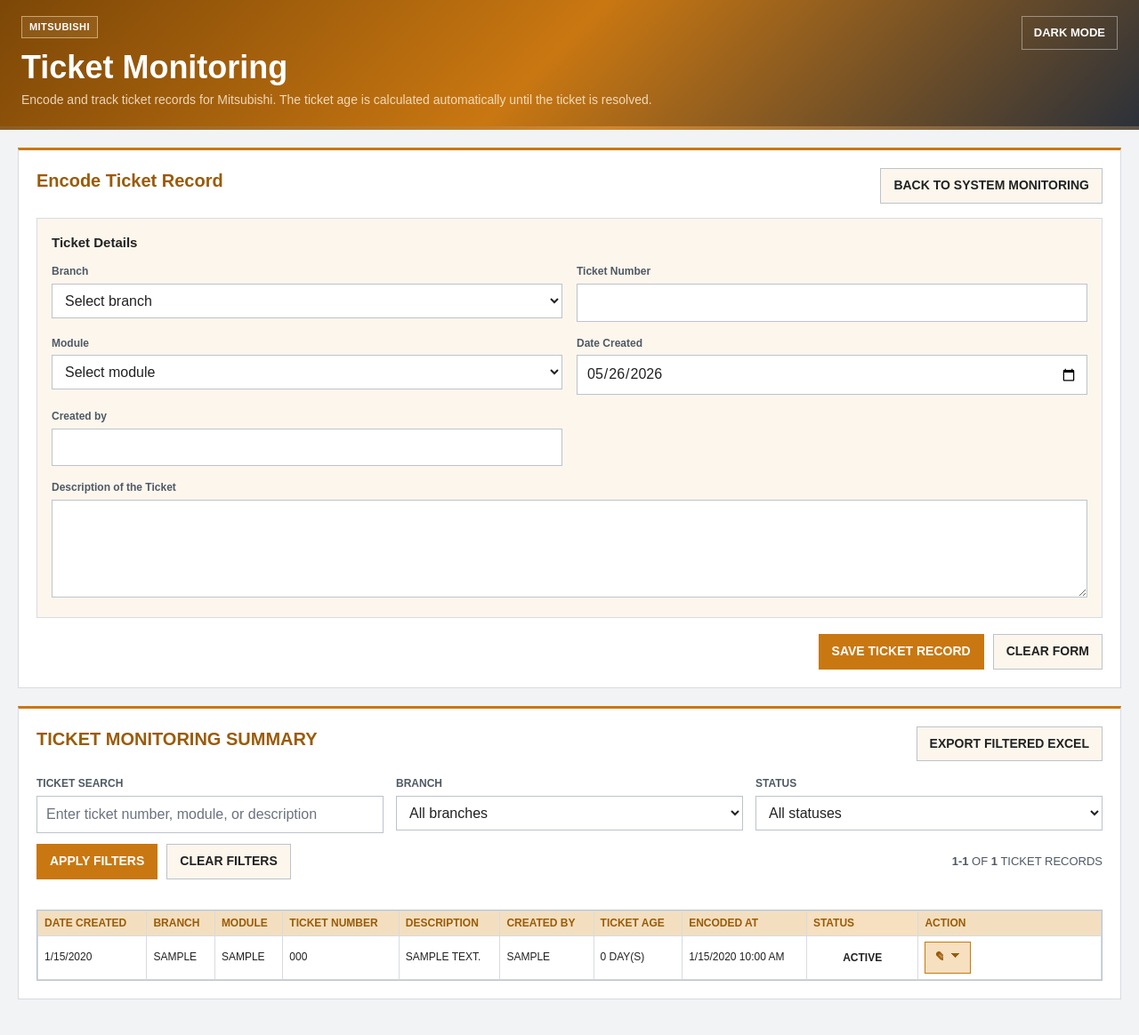
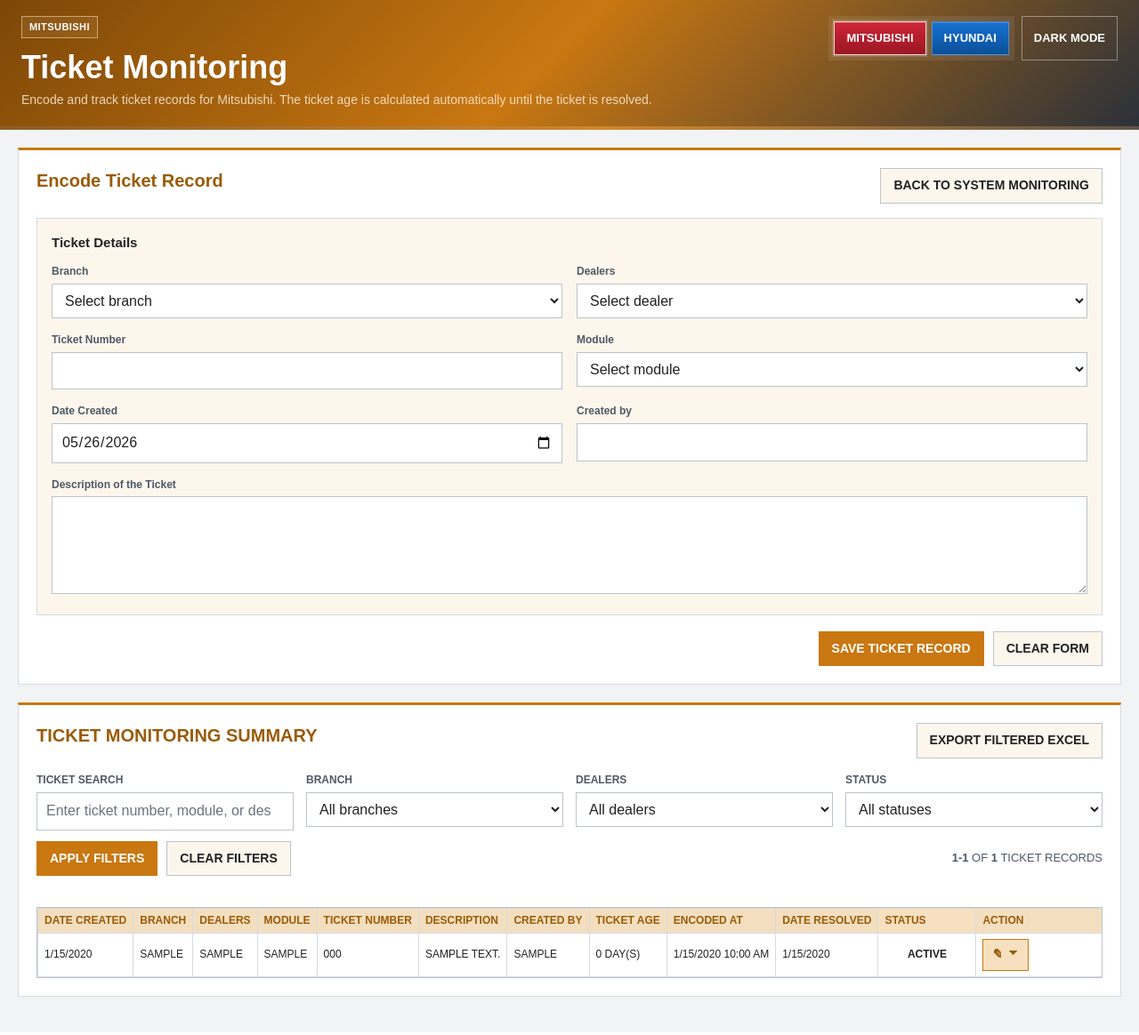
Before and after one commit to Wysi-Chel/system_monitoring_micei, a PHP site: page /ticket_monitoring.php in a window 1280 px wide. Shown: the whole page at 89% size. Run offline with PHP 8.4, Linux system fonts and the light colour scheme; tables that the repository leaves empty hold one stand-in row (values such as "Sample post").

Commit message:
ticket monitoring update

```diff
--- a/assets/css/index.css
+++ b/assets/css/index.css
@@ -800,7 +800,7 @@
     display: inline-flex;
     align-items: center;
     justify-content: center;
-    min-width: 40px;
+    min-width: 78px;
     padding: 6px 8px;
     border: 1px solid var(--border);
     background: var(--surface-soft);
@@ -808,6 +808,7 @@
     font-size: 14px;
     font-weight: bold;
     line-height: 1;
+    white-space: nowrap;
 }
 
 .active-filters {
--- a/config.php
+++ b/config.php
@@ -30,9 +30,12 @@
         "key" => "hyundai",
         "company_name" => "Hyundai",
         "system_name" => "NTR System Monitoring",
-        "has_ticket_monitoring" => false,
+        "has_ticket_monitoring" => true,
         "table_name" => "ntr_system_monitoring",
+        "ticket_table_name" => "ntr_ticket_monitoring",
         "legacy_table_names" => ["NTR system monitoring", "ntr system monitoring"],
+        "legacy_ticket_table_names" => ["NTR ticket monitoring", "ntr ticket monitoring"],
+        "legacy_resolved_ticket_table_names" => ["NTR resolved ticket monitoring", "ntr resolved ticket monitoring"],
         "logo_path" => "assets/images/hyundai_logo.png",
         "logo_type" => "image/png",
         "logo_alt" => "Hyundai Company",
@@ -257,6 +260,7 @@
         "CREATE TABLE IF NOT EXISTS {$tableNameSql} (
             id INT AUTO_INCREMENT PRIMARY KEY,
             branch VARCHAR(100),
+            dealer VARCHAR(100),
             module VARCHAR(100),
             ticket_number VARCHAR(150) NOT NULL,
             ticket_description TEXT,
@@ -268,8 +272,21 @@
         )"
     );
 
-    ensureMysqlTableColumn($pdo, $tableNameSql, "module", "module VARCHAR(100) AFTER branch");
+    ensureMysqlTableColumn($pdo, $tableNameSql, "dealer", "dealer VARCHAR(100) AFTER branch");
+    ensureMysqlTableColumn($pdo, $tableNameSql, "module", "module VARCHAR(100) AFTER dealer");
     syncLegacyTableIntoTargetIfNeeded($pdo, $company["legacy_ticket_table_names"] ?? [], $company["ticket_table_name"]);
+    backfillTicketMonitoringDealerValues($pdo, $tableNameSql);
+}
+
+function backfillTicketMonitoringDealerValues(PDO $pdo, string $tableNameSql): void
+{
+    $pdo->exec(
+        "UPDATE {$tableNameSql}
+         SET dealer = UPPER(TRIM(branch)),
+             branch = 'GSC'
+         WHERE COALESCE(TRIM(dealer), '') = ''
+           AND UPPER(TRIM(branch)) IN ('MGSC', 'NGSC', 'MKC')"
+    );
 }
 
 try {
--- a/export_ticket_excel.php
+++ b/export_ticket_excel.php
@@ -13,6 +13,7 @@
 
 $filterOptions = [
     "branch" => $branchOptions,
+    "dealer" => $dealerOptions,
     "status" => $ticketStatusOptions,
     "per_page" => $rowsPerPageOptions,
 ];
--- a/includes/monitoring_helpers.php
+++ b/includes/monitoring_helpers.php
@@ -236,7 +236,7 @@
 function formatSummaryValue(array $column, array $row): string
 {
     $value = $row[$column["key"]] ?? "";
-    $uppercaseSummaryKeys = ["processed_type", "classification", "status", "offense", "disciplinary_action", "action_taken"];
+    $uppercaseSummaryKeys = ["user_name", "client_name", "reason", "processed_type", "classification", "status", "offense", "disciplinary_action", "action_taken"];
 
     switch ($column["format"] ?? "text") {
         case "date":
@@ -349,6 +349,10 @@
         $badges[] = "Branch: " . $filters["branch"];
     }
 
+    if (($filters["dealer"] ?? "") !== "") {
+        $badges[] = "Dealers: " . $filters["dealer"];
+    }
+
     if (($filters["ticket_status"] ?? "") !== "") {
         $badges[] = "Status: " . $filters["ticket_status"];
     }
--- a/includes/monitoring_options.php
+++ b/includes/monitoring_options.php
@@ -40,11 +40,13 @@
 $ticketMonitoringColumns = [
     ["key" => "date_created", "label" => "Date Created", "format" => "date"],
     ["key" => "branch", "label" => "Branch", "format" => "text"],
+    ["key" => "dealer", "label" => "Dealers", "format" => "text"],
     ["key" => "module", "label" => "Module", "format" => "text"],
     ["key" => "ticket_number", "label" => "Ticket Number", "format" => "text"],
     ["key" => "ticket_description", "label" => "Description", "format" => "text"],
     ["key" => "created_by", "label" => "Created By", "format" => "text"],
     ["key" => "ticket_age", "label" => "Ticket Age", "format" => "ticket_age"],
     ["key" => "created_at", "label" => "Encoded At", "format" => "timestamp"],
+    ["key" => "resolved_at", "label" => "Date Resolved", "format" => "date"],
     ["key" => "ticket_status", "label" => "Status", "format" => "text"],
 ];
--- a/includes/monitoring_repository.php
+++ b/includes/monitoring_repository.php
@@ -86,6 +86,7 @@
     $filters = [
         "search" => normalizeSearchFilter($input["q"] ?? ""),
         "branch" => "",
+        "dealer" => normalizeAllowedFilter($input["dealer"] ?? "", $filterOptions["dealer"] ?? []),
         "ticket_status" => normalizeAllowedFilter($input["status"] ?? "", $filterOptions["status"] ?? []),
         "page" => normalizePositiveInt($input["page"] ?? 1, 1),
         "per_page" => normalizePositiveInt($input["per_page"] ?? 25, 25),
@@ -203,6 +204,7 @@
         $searchValue = "%" . escapeLikeTerm($filters["search"]) . "%";
         $searchColumns = [
             "ticket_number",
+            "dealer",
             "module",
             "ticket_description",
             "created_by",
@@ -222,6 +224,11 @@
     if (($filters["branch"] ?? "") !== "") {
         $conditions[] = "branch = :branch";
         $bindings["branch"] = $filters["branch"];
+    }
+
+    if (($filters["dealer"] ?? "") !== "") {
+        $conditions[] = "dealer = :dealer";
+        $bindings["dealer"] = $filters["dealer"];
     }
 
     if (($filters["ticket_status"] ?? "") !== "") {
--- a/save_ticket_monitoring.php
+++ b/save_ticket_monitoring.php
@@ -35,6 +35,7 @@
 }
 
 $branch = $company["fixed_branch"] ?? normalizeTicketField($_POST["branch"] ?? "", true);
+$dealer = normalizeAllowedFilter($_POST["dealer"] ?? "", $dealerOptions);
 $module = normalizeAllowedFilter($_POST["module"] ?? "", $moduleOptions);
 $ticketNumber = normalizeTicketField($_POST["ticket_number"] ?? "", true);
 $ticketDescription = normalizeTicketField($_POST["ticket_description"] ?? "");
@@ -47,6 +48,7 @@
 
 $sql = "INSERT INTO {$ticketTableNameSql} (
     branch,
+    dealer,
     module,
     ticket_number,
     ticket_description,
@@ -56,6 +58,7 @@
     resolved_at
 ) VALUES (
     :branch,
+    :dealer,
     :module,
     :ticket_number,
     :ticket_description,
@@ -68,6 +71,7 @@
 $stmt = $pdo->prepare($sql);
 $stmt->execute([
     ":branch" => $branch,
+    ":dealer" => $dealer,
     ":module" => $module,
     ":ticket_number" => $ticketNumber,
     ":ticket_description" => $ticketDescription,
--- a/ticket_monitoring.php
+++ b/ticket_monitoring.php
@@ -16,6 +16,7 @@
 
 $filterOptions = [
     "branch" => $branchOptions,
+    "dealer" => $dealerOptions,
     "status" => $ticketStatusOptions,
     "per_page" => $rowsPerPageOptions,
 ];
@@ -43,12 +44,13 @@
 $headerKicker = $company["company_name"];
 $headerTitle = "Ticket Monitoring";
 $headerDescription = "Encode and track ticket records for " . $company["company_name"] . ". The ticket age is calculated automatically until the ticket is resolved.";
-$showCompanySwitch = false;
+$showCompanySwitch = true;
 $paginationPages = buildPaginationPages($pagination["page"], $pagination["total_pages"]);
 $savedMessage = isset($_GET["updated"])
     ? "Ticket status successfully updated."
     : "Ticket monitoring record successfully saved to the " . $company["ticket_table_name"] . " table.";
 $ticketFormDefaults = [
+    "dealer" => "",
     "module" => "",
     "ticket_number" => trim((string) ($_GET["ticket_number"] ?? $_GET["q"] ?? "")),
     "ticket_description" => "",
@@ -107,6 +109,16 @@
                         <input type="hidden" name="branch" value="<?= e($fixedBranch) ?>">
                     </div>
                     <?php endif; ?>
+
+                    <div class="field">
+                        <label for="ticket-form-dealer">Dealers</label>
+                        <select id="ticket-form-dealer" name="dealer" required>
+                            <option value="">Select dealer</option>
+                            <?php foreach ($dealerOptions as $option): ?>
+                            <option value="<?= e($option) ?>"<?= $ticketFormDefaults["dealer"] === $option ? " selected" : "" ?>><?= e($option) ?></option>
+                            <?php endforeach; ?>
+                        </select>
+                    </div>
 
                     <div class="field">
                         <label for="ticket-number">Ticket Number</label>
@@ -178,6 +190,16 @@
                 <?php endif; ?>
 
                 <div class="field">
+                    <label for="ticket-dealer">Dealers</label>
+                    <select id="ticket-dealer" name="dealer">
+                        <option value="">All dealers</option>
+                        <?php foreach ($dealerOptions as $option): ?>
+                        <option value="<?= e($option) ?>"<?= ($filters["dealer"] ?? "") === $option ? " selected" : "" ?>><?= e($option) ?></option>
+                        <?php endforeach; ?>
+                    </select>
+                </div>
+
+                <div class="field">
                     <label for="ticket-status">Status</label>
                     <select id="ticket-status" name="status">
                         <option value="">All statuses</option>
@@ -245,13 +267,14 @@
                                 <?php endforeach; ?>
                                 <td class="table-action-cell">
                                     <?php if (isLockedTicketStatus($row["ticket_status"] ?? "")): ?>
-                                        <span class="row-lock-label" aria-label="Locked" title="Locked">&#128274;</span>
+
                                     <?php else: ?>
                                         <form action="update_ticket_status.php" method="POST" class="ticket-status-form">
                                             <input type="hidden" name="company" value="<?= e($company["key"]) ?>">
                                             <input type="hidden" name="ticket_id" value="<?= e($row["id"] ?? "") ?>">
                                             <input type="hidden" name="filter_search" value="<?= e($filters["search"]) ?>">
                                             <input type="hidden" name="filter_branch" value="<?= e($filters["branch"]) ?>">
+                                            <input type="hidden" name="filter_dealer" value="<?= e($filters["dealer"] ?? "") ?>">
                                             <input type="hidden" name="filter_status" value="<?= e($filters["ticket_status"]) ?>">
                                             <input type="hidden" name="filter_per_page" value="<?= e($filters["per_page"]) ?>">
                                             <input type="hidden" name="filter_page" value="<?= e($pagination["page"]) ?>">
--- a/update_ticket_status.php
+++ b/update_ticket_status.php
@@ -21,6 +21,7 @@
 
 $filterSearch = trim((string) ($_POST["filter_search"] ?? ""));
 $filterBranch = trim((string) ($_POST["filter_branch"] ?? ""));
+$filterDealer = trim((string) ($_POST["filter_dealer"] ?? ""));
 $filterStatus = trim((string) ($_POST["filter_status"] ?? ""));
 $filterPerPage = trim((string) ($_POST["filter_per_page"] ?? ""));
 $filterPage = trim((string) ($_POST["filter_page"] ?? ""));
@@ -31,6 +32,10 @@
 
 if ($filterBranch !== "") {
     $redirectParams["branch"] = $filterBranch;
+}
+
+if ($filterDealer !== "") {
+    $redirectParams["dealer"] = $filterDealer;
 }
 
 if ($filterStatus !== "") {
```
Also changed, not shown: database/setup.sql (+15 -0 lines), 1 other file.
